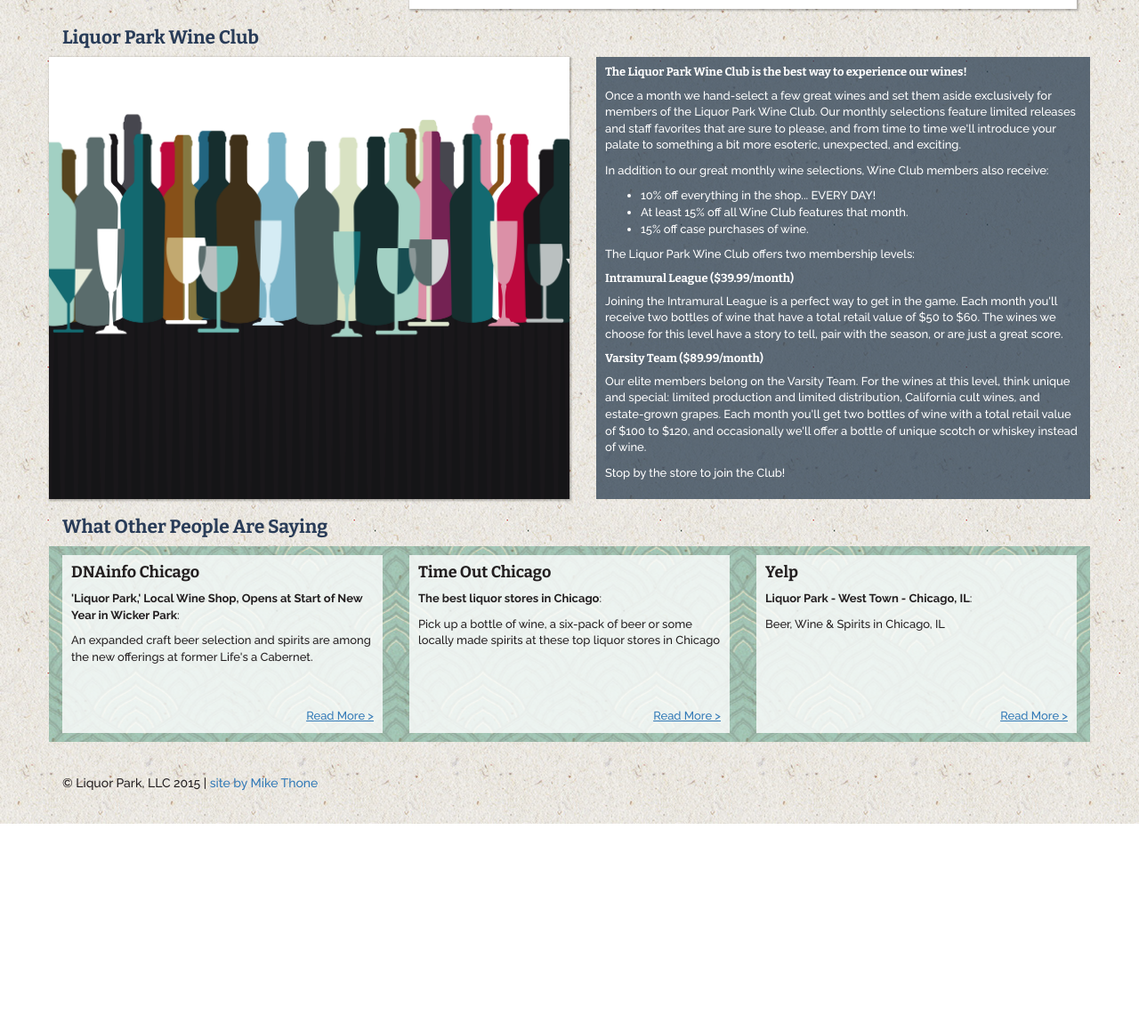
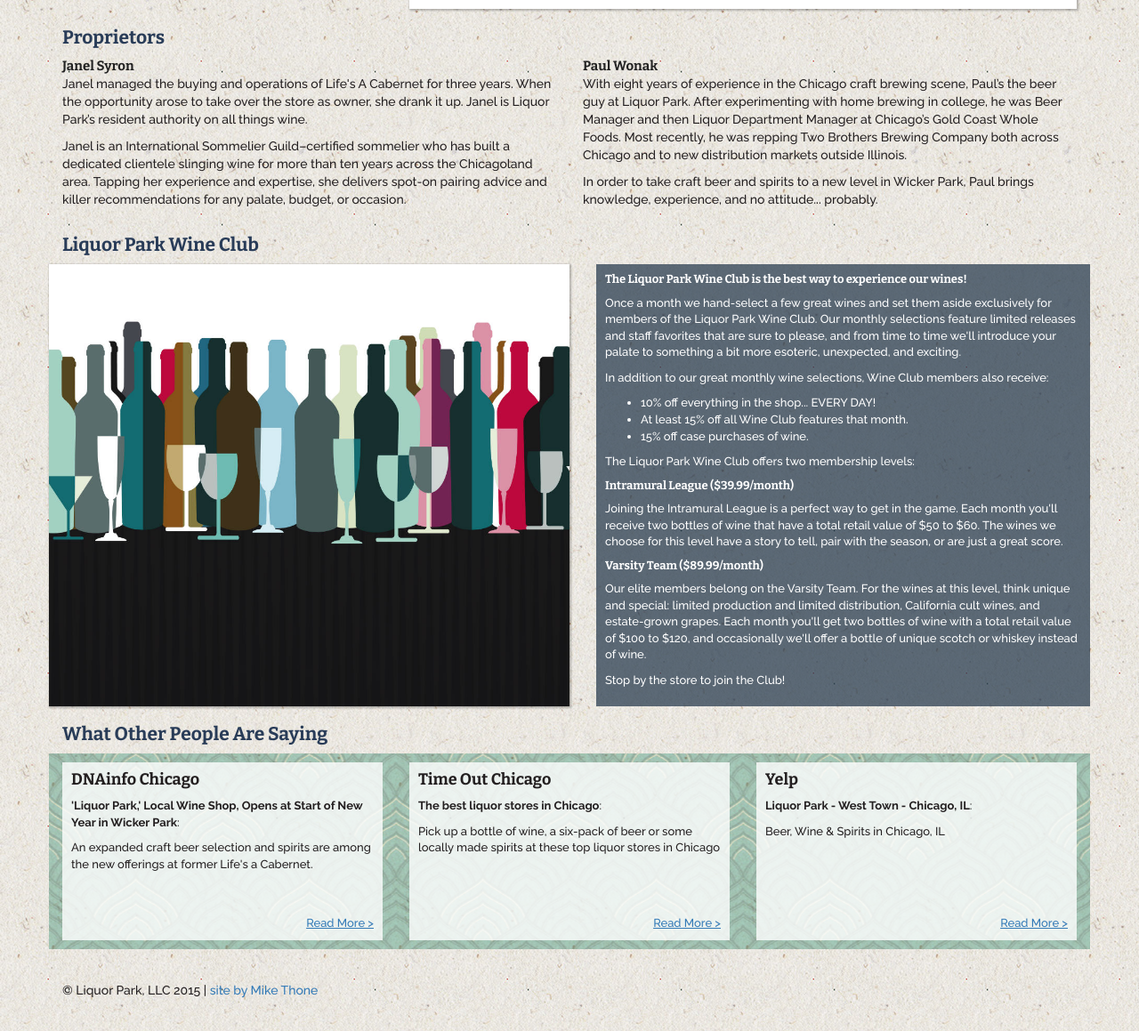
Before and after one commit to awonak/liquorpark, a Django app: page / in a window 1280 px wide. Shown: the part 1618-2777 px from the top of the page at 89% size. Before the commit the page ends 2544 px from the top, so only its background shows below. Run offline with Django 3.2, Linux system fonts and the light colour scheme; data comes from the database, SQL or seed files in the repository; data that the repository does not hold is empty; some libraries are stand-ins or nearby versions.

Commit message:
Added proprieters section and smaller wineclub image

```diff
--- a/layout_2015/css/main.css
+++ b/layout_2015/css/main.css
@@ -363,6 +363,17 @@
     margin-bottom: 10px;
 }
 
+/* Proprietors */
+
+#Proprietors h3 {
+    display: inline;
+    font-weight: normal;
+    font-size:15px;
+}
+
+#Proprietors h3 a {
+    color: #222;
+}
 
 /*wine club*/
 
@@ -384,7 +395,7 @@
 }
 
 .wineClubImg {
-    background: url(../img/Wine.jpg) no-repeat top center;
+    background: url(../img/Wine_sm.jpg) no-repeat top center;
     -webkit-background-size: cover;
     -moz-background-size: cover;
     -o-background-size: cover;
--- a/templates/index.html
+++ b/templates/index.html
@@ -136,6 +136,29 @@
                 </div>
             </div>
         </section>
+        <section id="Proprietors" class="row">
+
+            <h2 class="col-sm-12">Proprietors</h2>
+
+            <div class="col-lg-6">
+                <h3><a href="mailto:janel@drinkliquorpark.com">Janel Syron</a></h3>
+                <p>
+                    Janel managed the buying and operations of Life's A Cabernet for three years. When the opportunity arose to take over the store as owner, she drank it up. Janel is Liquor Park’s resident authority on all things wine.
+                </p>
+                <p>
+                    Janel is an International Sommelier Guild–certified sommelier who has built a dedicated clientele slinging wine for more than ten years across the Chicagoland area. Tapping her experience and expertise, she delivers spot-on pairing advice and killer recommendations for any palate, budget, or occasion.
+                </p>
+            </div>
+            <div class="col-lg-6">
+                <h3><a href="mailto:paul@drinkliquorpark.com">Paul Wonak</a></h3>
+                <p>
+                    With eight years of experience in the Chicago craft brewing scene, Paul’s the beer guy at Liquor Park. After experimenting with home brewing in college, he was Beer Manager and then Liquor Department Manager at Chicago’s Gold Coast Whole Foods. Most recently, he was repping Two Brothers Brewing Company both across Chicago and to new distribution markets outside Illinois.
+                </p>
+                <p>
+                    In order to take craft beer and spirits to a new level in Wicker Park, Paul brings knowledge, experience, and no attitude... probably.
+                </p>
+            </div>
+        </section>
         <section id="Wine_Club" class="row">
             <h2 class="col-sm-12">Liquor Park Wine Club</h2>
             <div class="tableLayout">
```
Also changed, not shown: layout_2015/img/Wine_sm.jpg (added).
